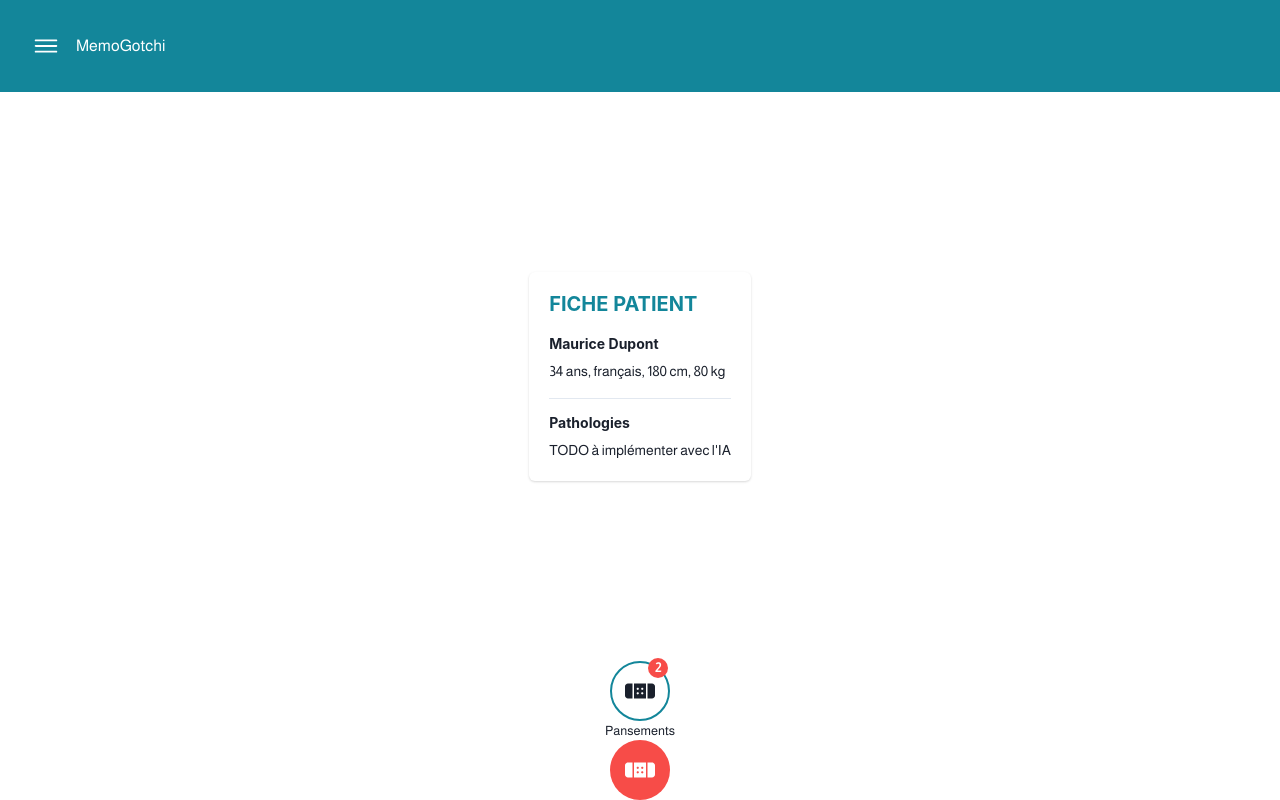
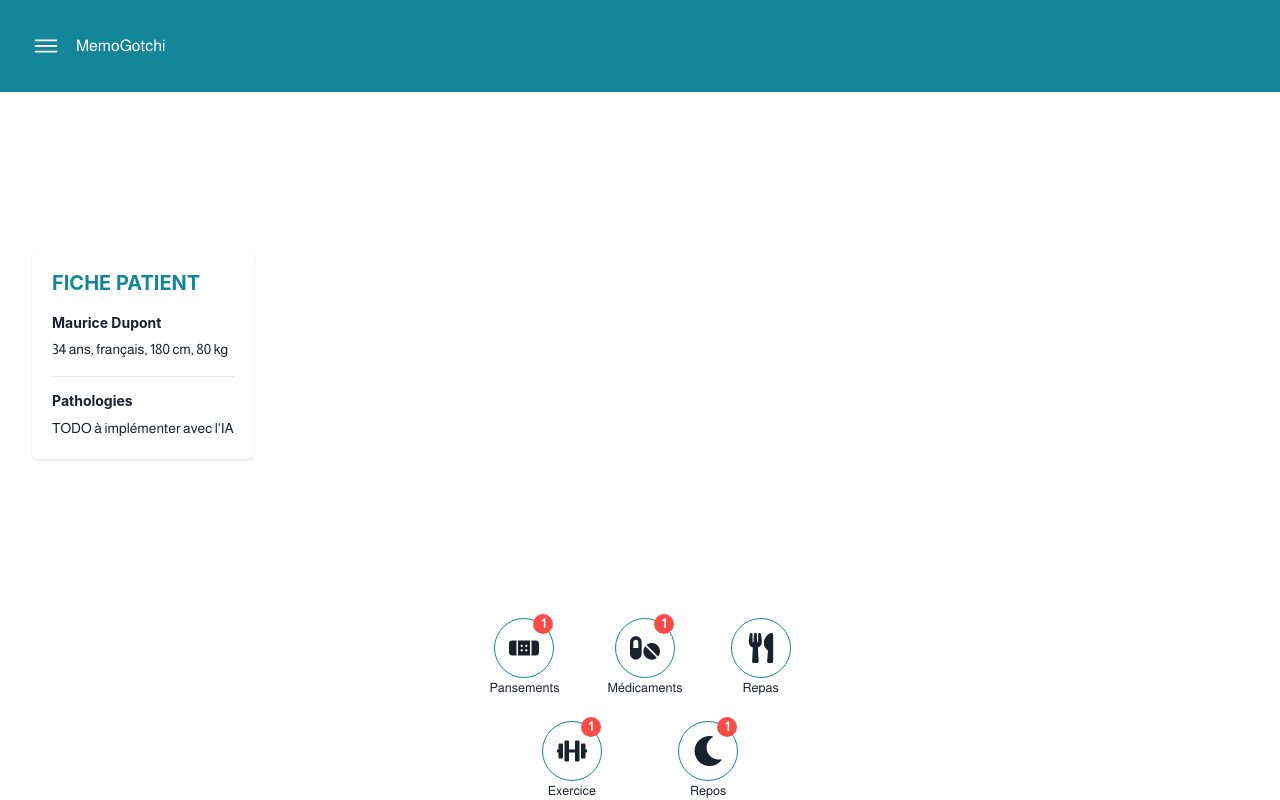
Before and after one commit to Wadoux-Nicolas/tamalou, a React (Vite) app in the folder front/: page / in a window 1280 px wide. Built offline with nearby package versions, Linux system fonts and the light colour scheme.

Commit message:
add button

```diff
--- a/front/src/App.tsx
+++ b/front/src/App.tsx
@@ -1,41 +1,64 @@
 import Header from "./components/Header.tsx";
 import PatientCard from "./components/PatientCard.tsx";
-import {Box, Flex} from "@chakra-ui/react";
-import {PatientMauriceDupont} from "./mocks/patient.ts";
+import { Box, Flex } from "@chakra-ui/react";
+import { PatientMauriceDupont } from "./mocks/patient.ts";
 import CustomButton from "./components/CustomButton.tsx";
-import {FaBandAid} from "react-icons/fa";
+import { FaBandAid, FaPills, FaUtensils, FaDumbbell, FaMoon } from "react-icons/fa";
 
 function App() {
     return (
+        <>
             <Flex
                 align="center"
                 justifyContent="space-between"
                 h="100vh"
-            flexDirection='column'
+                flexDirection="column"
             >
-            <Header/>
-            <Box
-                maxW='800px'
-                p='8'
-            >
-                <PatientCard
-                    patient={PatientMauriceDupont}
-                />
+                <Header />
+                <Box alignSelf={"flex-start"} maxW="800px" p="8">
+                    <PatientCard patient={PatientMauriceDupont} />
                 </Box>
                 <Box>
+                    <Flex justifyContent="center" mb={6}>
+                        <Flex justify="space-evenly" gap={12} maxW="800px" width="100%">
                             <CustomButton
                                 icon={FaBandAid}
                                 text="Pansements"
-                    badgeContent={2}
+                                badgeContent={1}
                                 borderColor={"blue.main"}
                             />
                             <CustomButton
-                    icon={FaBandAid}
-                    bgColor={"alert"}
-                    iconColor={"white"}
+                                icon={FaPills}
+                                text="Médicaments"
+                                badgeContent={1}
+                                borderColor={"blue.main"}
                             />
+                            <CustomButton
+                                icon={FaUtensils}
+                                text="Repas"
+                                borderColor={"blue.main"}
+                            />
+                        </Flex>
+                    </Flex>
+                    <Flex justifyContent="center">
+                        <Flex justify="space-evenly" gap={6} maxW="600px" width="100%">
+                            <CustomButton
+                                icon={FaDumbbell}
+                                text="Exercice"
+                                badgeContent={1}
+                                borderColor={"blue.main"}
+                            />
+                            <CustomButton
+                                icon={FaMoon}
+                                text="Repos"
+                                badgeContent={1}
+                                borderColor={"blue.main"}
+                            />
+                        </Flex>
+                    </Flex>
                 </Box>
             </Flex>
+        </>
     );
 }
 
--- a/front/src/components/CustomButton.tsx
+++ b/front/src/components/CustomButton.tsx
@@ -9,7 +9,7 @@ const CustomButton = forwardRef(({ icon, text, iconColor, bgColor, borderColor =
                 display="flex"
                 alignItems="center"
                 justifyContent="center"
-                border="2px"
+                border="1px"
                 borderColor={borderColor}
                 borderRadius="full"
                 bgColor={bgColor}
```
Lines whose indentation alone changed are shown as unchanged.
